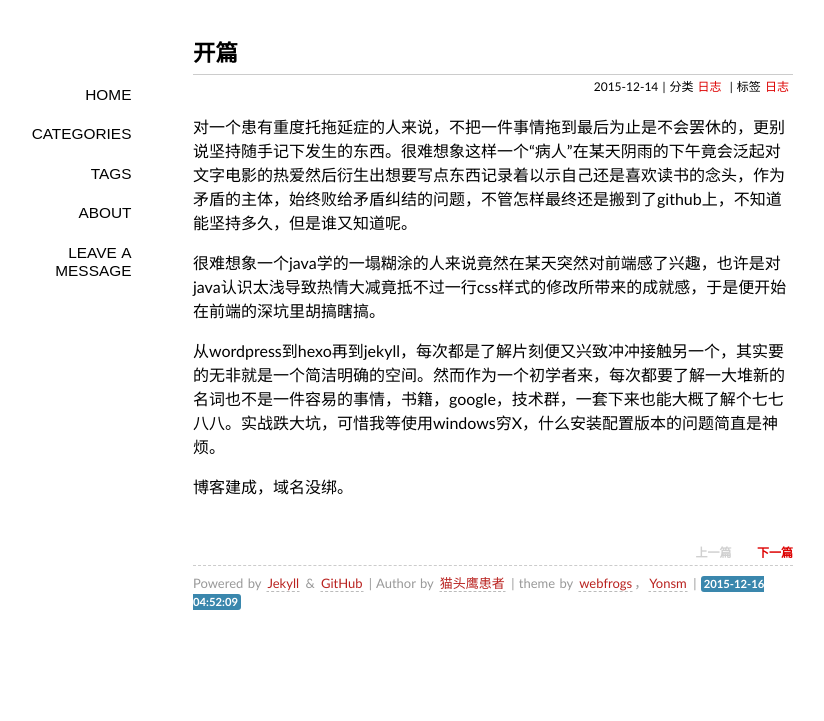
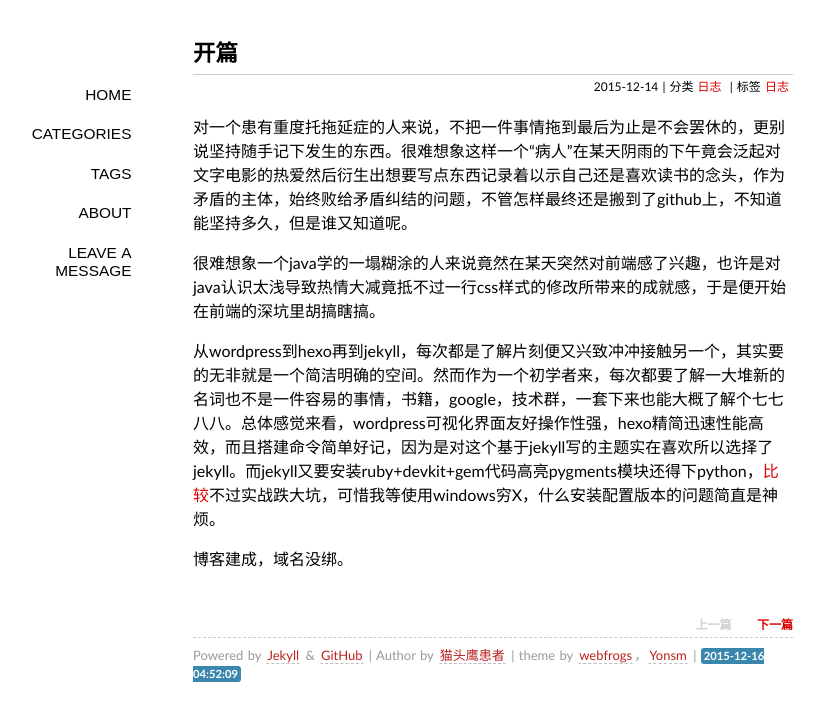
Before and after one commit to NightKs/NightKs.github.io, a Jekyll site: the page built from _posts/2015-12-14-kai-pian.md, in a window 1280 px wide. Shown: the top 721 px of the page, without its empty margins (147-971 px from the left). Built offline with Jekyll 4.4.1, drawn with Linux system fonts in a browser that asks for light colours; some web fonts are replaced; Markdown is read by kramdown in place of the engine named in the settings; comment, search, counter and statistics services are not loaded.

Commit message:
Update 2015-12-14-kai-pian.md

```diff
--- a/_posts/2015-12-14-kai-pian.md
+++ b/_posts/2015-12-14-kai-pian.md
@@ -9,6 +9,6 @@
 
 很难想象一个java学的一塌糊涂的人来说竟然在某天突然对前端感了兴趣，也许是对java认识太浅导致热情大减竟抵不过一行css样式的修改所带来的成就感，于是便开始在前端的深坑里胡搞瞎搞。
 
-从wordpress到hexo再到jekyll，每次都是了解片刻便又兴致冲冲接触另一个，其实要的无非就是一个简洁明确的空间。然而作为一个初学者来，每次都要了解一大堆新的名词也不是一件容易的事情，书籍，google，技术群，一套下来也能大概了解个七七八八。实战跌大坑，可惜我等使用windows穷X，什么安装配置版本的问题简直是神烦。
+从wordpress到hexo再到jekyll，每次都是了解片刻便又兴致冲冲接触另一个，其实要的无非就是一个简洁明确的空间。然而作为一个初学者来，每次都要了解一大堆新的名词也不是一件容易的事情，书籍，google，技术群，一套下来也能大概了解个七七八八。总体感觉来看，wordpress可视化界面友好操作性强，hexo精简迅速性能高效，而且搭建命令简单好记，因为是对这个基于jekyll写的主题实在喜欢所以选择了jekyll。而jekyll又要安装ruby+devkit+gem代码高亮pygments模块还得下python，[比较](http://read.mobi/2015/03/15/blog-source-comparison/)不过实战跌大坑，可惜我等使用windows穷X，什么安装配置版本的问题简直是神烦。
 
 博客建成，域名没绑。
```
